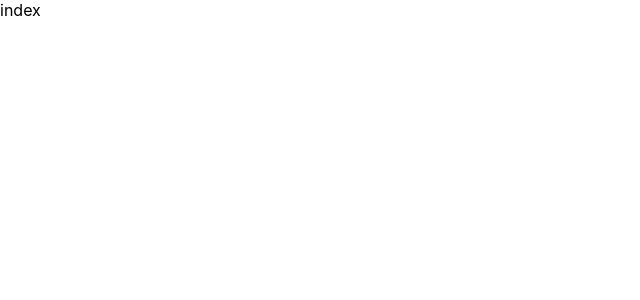
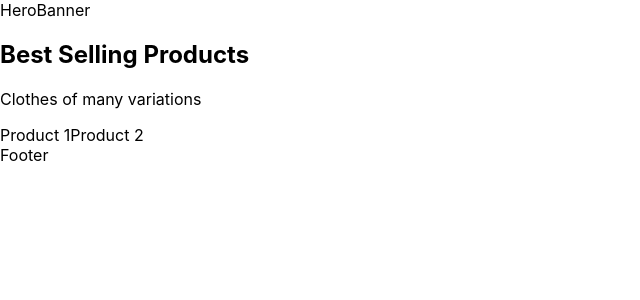
Before and after one commit to miriamnaki/MJ-Flux, a Next.js app: page / in a window 1280 px wide. Shown: the top 300 px of the page, without its empty margins (0-640 px from the left). Built offline with nearby package versions, Linux system fonts and the light colour scheme.

Commit message:
add home page

```diff
--- a/pages/index.js
+++ b/pages/index.js
@@ -1,9 +1,23 @@
 import React from 'react'
 
-const index = () => {
+const Home = () => {
   return (
-    <div>index</div>
+    <>
+      HeroBanner
+
+      <div>
+        <h2>Best Selling Products</h2>
+        <p>Clothes of many variations</p>
+      </div>
+
+      <div>
+        {['Product 1' , 'Product 2'].map(product => product)}
+
+      </div>
+
+      Footer
+    </>
   )
 }
 
-export default index
+export default Home;
```
